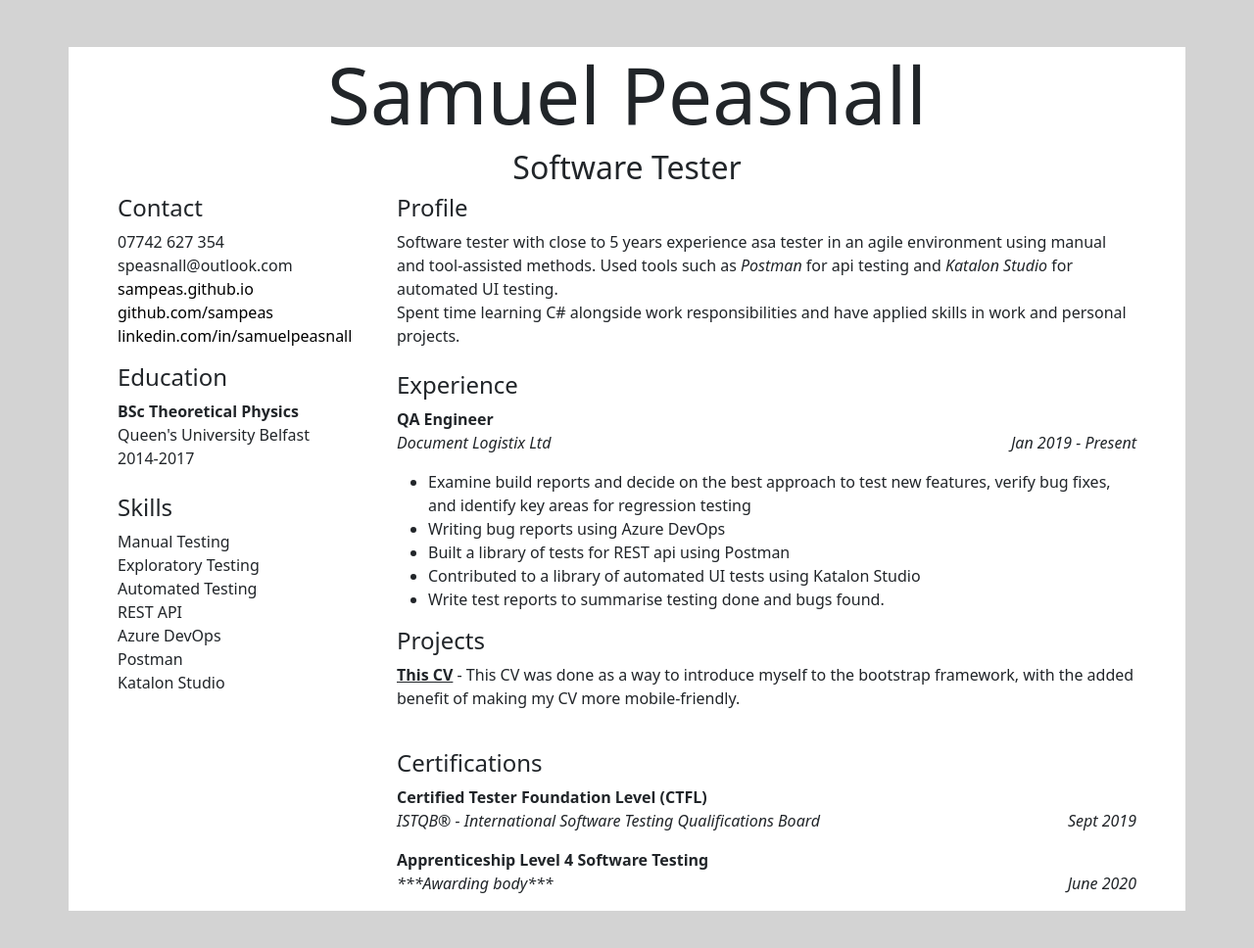
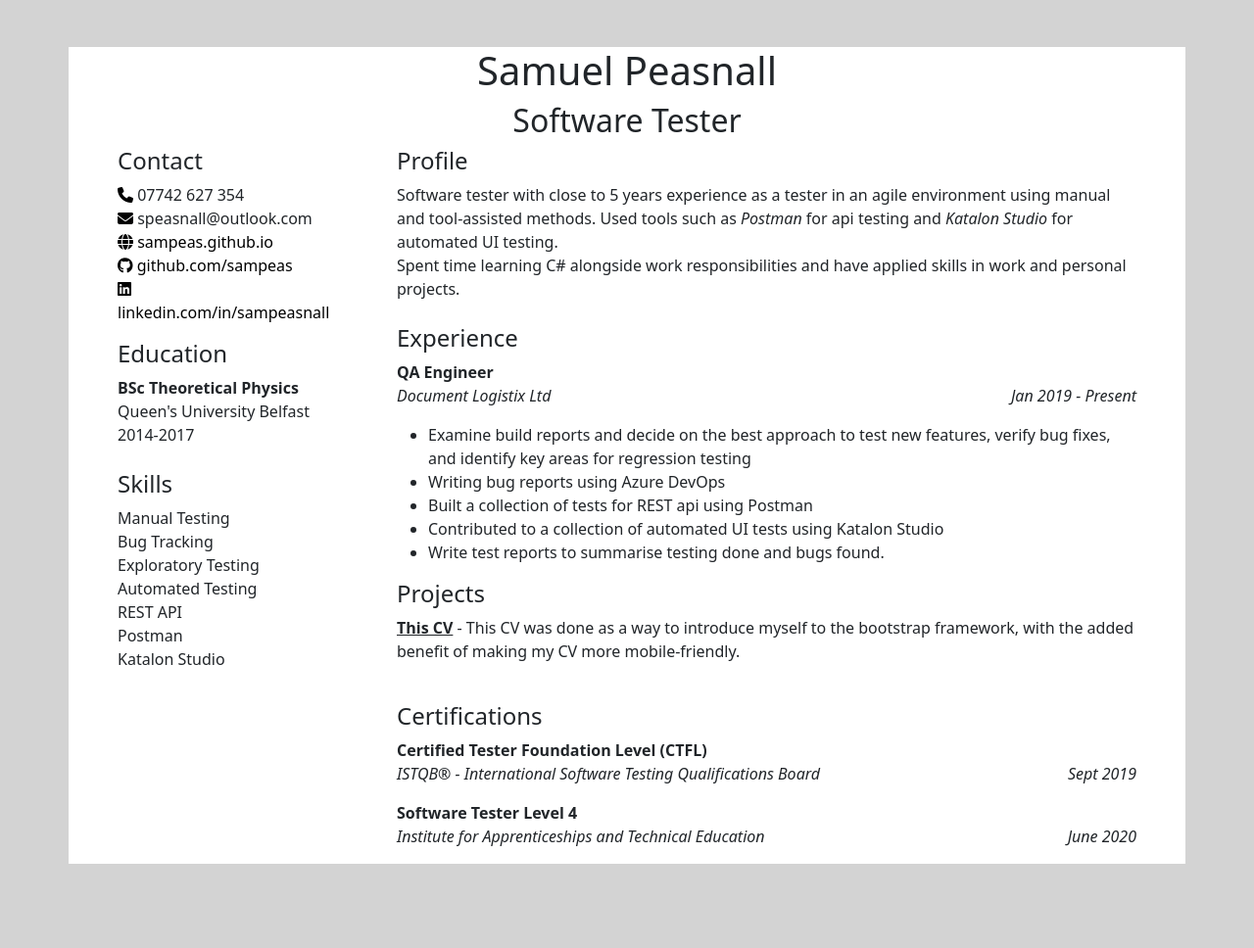
Before and after one commit to sampeas/my-bootstrap-cv, a plain HTML site: page cv.html in a window 1280 px wide. Shown: the whole page at 98% size. After the commit the page ends 930 px from the top, so only its background shows below. Drawn offline with nearby package versions, Linux system fonts and the light colour scheme.

Commit message:
Update cv.html
Added font awesome support and icons. Plus other minor changes

```diff
--- a/cv.html
+++ b/cv.html
@@ -5,24 +5,25 @@
   <meta charset="utf-8">
   <meta name="viewport" content="width=device-width, initial-scale=1">
   <link rel="stylesheet" href="https://cdn.jsdelivr.net/npm/bootstrap@5.2.3/dist/css/bootstrap.min.css">
+  <link rel="stylesheet" href="https://cdnjs.cloudflare.com/ajax/libs/font-awesome/6.4.2/css/all.min.css">
   <script src="https://cdn.jsdelivr.net/npm/bootstrap@5.2.3/dist/js/bootstrap.bundle.min.js"></script>
 </head>
 <body style="background-color:lightgrey">
 
 
   <div class="container my-5" style="background-color:white">
-    <h1 class="display-1" style="text-align:center">Samuel Peasnall</h1>
+    <h1 style="text-align:center">Samuel Peasnall</h1>
     <h2 style="text-align:center">Software Tester</h2>
     <div class="row">
       <div class="col-sm-3"style="padding-left:50px">
         <section>
           <h4>Contact</h4>
           <ul style="list-style: none; padding-left: 0">
-            <li>07742 627 354</li>
-            <li>speasnall@outlook.com</li>
-            <li><a style="text-decoration:none; color:black" href="https://sampeas.github.io/">sampeas.github.io</a></li>
-            <li><a style="text-decoration:none; color:black" href="https://github.com/sampeas">github.com/sampeas</a></li>
-            <li><a style="text-decoration:none; color:black" href="https://www.linkedin.com/in/samuelpeasnall/">linkedin.com/in/samuelpeasnall</a><li>
+            <li><i class="fa-solid fa-phone" style="color: black"></i>  07742 627 354</li>
+            <li><i class="fa-solid fa-envelope" style="color: black"></i>  speasnall@outlook.com</li>
+            <li><i class="fa-solid fa-globe" style="color: black"></i>  <a style="text-decoration:none; color:black" href="https://sampeas.github.io/">sampeas.github.io</a></li>
+            <li><i class="fa-brands fa-github" style="color: black"></i>  <a style="text-decoration:none; color:black" href="https://github.com/sampeas">github.com/sampeas</a></li>
+            <li><i class="fa-brands fa-linkedin" style="color: black"></i>  <a style="text-decoration:none; color:black" href="https://www.linkedin.com/in/sampeasnall/">linkedin.com/in/sampeasnall</a><li>
           </ul>
         </section>
 
@@ -37,10 +38,10 @@
           <h4>Skills</h4>
           <ul style="list-style: none; padding-left: 0">
             <li>Manual Testing</li>
+            <li>Bug Tracking</li>
             <li>Exploratory Testing</li>
             <li>Automated Testing</li>
             <li>REST API</li>
-            <li>Azure DevOps</li>
             <li>Postman</li>
             <li>Katalon Studio</li>
           </ul>
@@ -48,7 +49,7 @@
       <div class="col-sm-9" style="padding-right:50px; padding-left:50px">
         <section>
           <h4>Profile</h4>
-          Software tester with close to 5 years experience asa tester in an agile environment using manual and tool-assisted methods.
+          Software tester with close to 5 years experience as a tester in an agile environment using manual and tool-assisted methods.
           Used tools such as <em>Postman</em> for api testing and <em>Katalon Studio</em> for automated UI testing.<br>
           Spent time learning C# alongside work responsibilities and have applied skills in work and personal projects.
         </section>
@@ -60,8 +61,8 @@
           <ul>
             <li>Examine build reports and decide on the best approach to test new features, verify bug fixes, and identify key areas for regression testing</li>
             <li>Writing bug reports using Azure DevOps</li>
-            <li>Built a library of tests for REST api using Postman</li>
-            <li>Contributed to a library of automated UI tests using Katalon Studio</li>
+            <li>Built a collection of tests for REST api using Postman</li>
+            <li>Contributed to a collection of automated UI tests using Katalon Studio</li>
             <li>Write test reports to summarise testing done and bugs found.</li>
           </ul>
         </section>
@@ -78,8 +79,8 @@
           <b>Certified Tester Foundation Level (CTFL)</b>
           <p style="text-align:left;"><i>ISTQB® - International Software Testing Qualifications Board<span style="float:right;">Sept 2019</i></span></p>
 
-          <b>Apprenticeship Level 4 Software Testing</b>
-          <p style="text-align:left;"><i>***Awarding body***<span style="float:right;">June 2020</i></span></p>
+          <b>Software Tester Level 4</b>
+          <p style="text-align:left;"><i>Institute for Apprenticeships and Technical Education<span style="float:right;">June 2020</i></span></p>
         </section>
       </div>
     </div>
```
